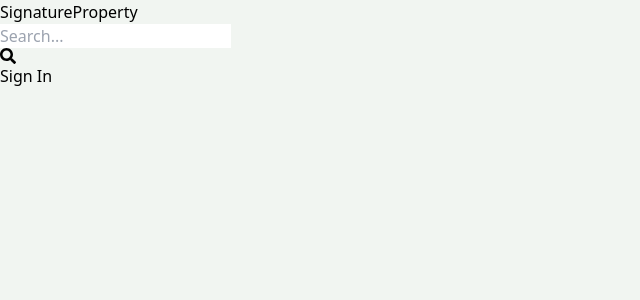
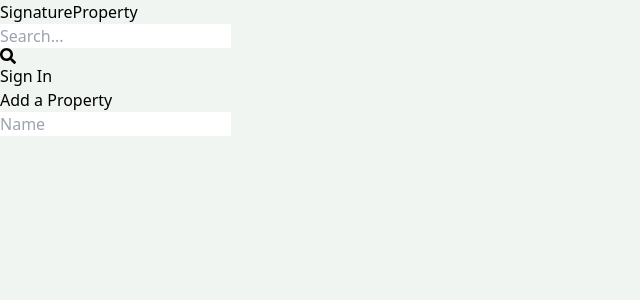
Before and after one commit to TobiAdeleke1/signatureProperty, a React (Vite) app in the folder frontend/: page /my-properties in a window 1280 px wide. Shown: the top 300 px of the page, without its empty margins (0-640 px from the left). Built offline with nearby package versions, Linux system fonts and the light colour scheme; no server answers.

Commit message:
add additional frontend page

```diff
--- a/frontend/src/App.jsx
+++ b/frontend/src/App.jsx
@@ -5,6 +5,8 @@ import About from "./pages/About"
 import SignUp from "./pages/SignUp"
 import Profile from "./pages/Profile"
 import Header from "./components/Header"
+import Bookings from "./pages/Bookings"
+import Properties from "./pages/Properties"
 
 export default function App(){
   return (
@@ -15,7 +17,9 @@ export default function App(){
       <Route path="/sign-in" element={<SignIn />} />
       <Route path="/sign-up" element={<SignUp />} />
       <Route path="/about" element={<About />}/>
-      <Route path="/profile" element={<Profile />} />
+      {/* <Route path="/profile" element={<Profile />} /> */}
+      <Route path="/my-bookings" element={<Bookings />} />
+      <Route path="/my-properties" element={<Properties />} />
     </Routes>
   </BrowserRouter>
 
--- a/frontend/src/components/Header.jsx
+++ b/frontend/src/components/Header.jsx
@@ -47,6 +47,11 @@ export default function Header(){
                             My Bookings
                             </li>
                        </Link>
+                       <Link to='/my-properties'>
+                            <li className="sm:inline text-slate-700 hover:underline">
+                            My Properties
+                            </li>
+                       </Link>
 
                        <SignOutButton />
 
--- /dev/null
+++ b/frontend/src/pages/Bookings.jsx
@@ -0,0 +1,9 @@
+import React from 'react';
+
+export default function Bookings () {
+    return (
+        <div>
+            Bookings
+        </div>
+    )
+}
--- /dev/null
+++ b/frontend/src/pages/Properties.jsx
@@ -0,0 +1,20 @@
+import React from 'react';
+
+export default function Properties () {
+    return (
+       <main>
+        <h1 className='text-3xl font-semibold text-center my-7'>
+         Add a Property
+        </h1>
+        <form className='flex flex-col sm:flex-row'>
+            <div className=''>
+                <input type='text' placeholder='Name'
+                 className='border p-3 rounded-lg focus:outline-none' id='name'
+                  maxLength='65' minLength='10' required/>
+            </div>
+
+
+        </form>
+       </main>
+    )
+}
```
